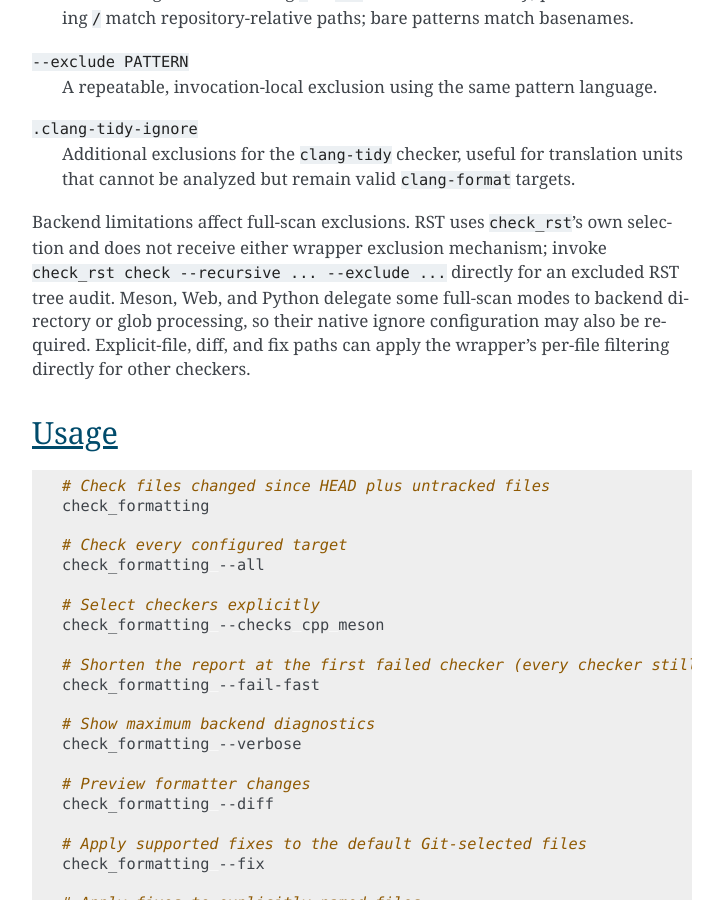
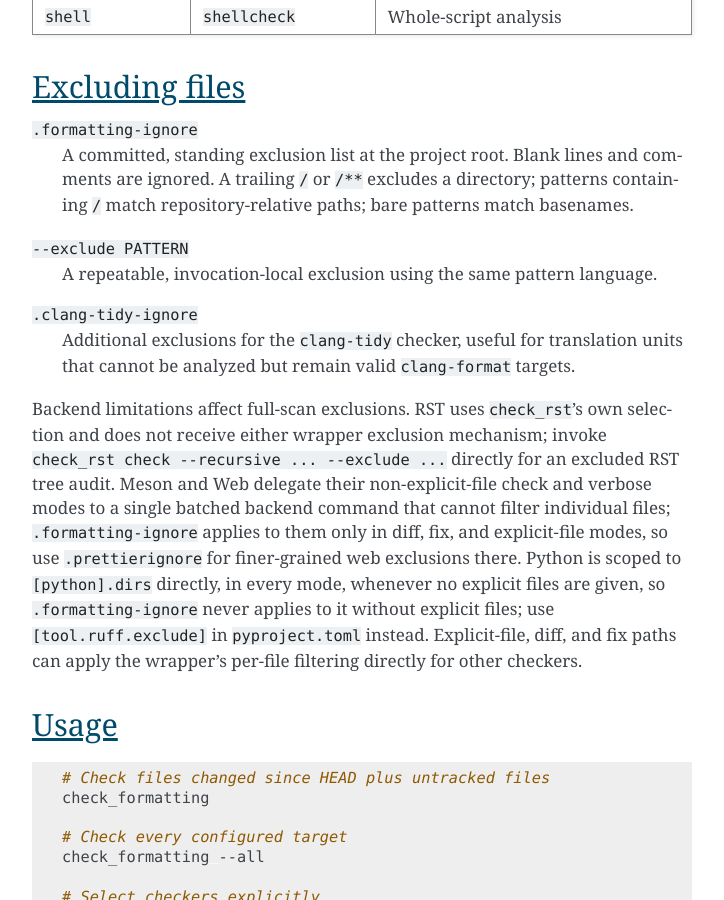
Before and after one commit to dememax/check_formatting, a Sphinx documentation site: the page built from docs/check_formatting.rst, in a window 1280 px wide and 900 px high, scrolled down 6655 px. Shown: the whole window, without its empty margins (388-1112 px from the left). Built offline with Sphinx 7.4.7, drawn with Linux system fonts in a browser that asks for light colours; some of the changed text lies outside the part shown.

Commit message:
docs: fix three gaps found by the check_rst documentation review
- Installation: note that --version/--help now print a copyright/license
  banner (added in 3bd9b8c, after this file was last updated).
- Registered checkers: note kconfig always runs with --pristine, forcing
  a real rebuild on every invocation.
- Excluding files: correct the Python .formatting-ignore claim — it never
  applies without explicit files, in every mode, not just 'some full-scan
  modes'; also spell out Meson/Web's diff-fix-explicit-only scope
  precisely instead of lumping all three together.

Co-Authored-By: Claude Sonnet 5 <noreply@anthropic.com>

```diff
--- a/docs/check_formatting.rst
+++ b/docs/check_formatting.rst
@@ -34,6 +34,10 @@ newer.  Install it from a clone with pip::
    python3.14 -m pip install /path/to/check_formatting
    check_formatting --help
    check_formatting --version
+
+``--version`` prints the release version followed by the copyright and
+license lines; the same two lines are appended to ``--help``'s epilog,
+mirroring check_rst's own ``--version``/``--help`` convention.
 
 For development, use an editable installation from the repository root::
 
@@ -118,6 +122,10 @@ Registered checkers
    * - ``yaml``
      - ``prettier``
      - ``[yaml].globs``
+
+Every ``kconfig`` combo always runs ``west build --cmake-only --pristine``,
+forcing a fresh Kconfig evaluation — and therefore a real rebuild — on every
+invocation rather than reusing cached ``.config`` state.
 
 ``kconfig``'s configured ``build_combos`` build concurrently in non-verbose
 mode.  Give each combo its own ``-d``/``--build-dir`` in ``args`` if it needs
@@ -341,10 +349,15 @@ Excluding files
 Backend limitations affect full-scan exclusions.  RST uses ``check_rst``'s own
 selection and does not receive either wrapper exclusion mechanism; invoke
 ``check_rst check --recursive ... --exclude ...`` directly for an excluded RST tree
-audit.  Meson, Web, and Python delegate some full-scan modes to backend
-directory or glob processing, so their native ignore configuration may also
-be required.  Explicit-file, diff, and fix paths can apply the wrapper's
-per-file filtering directly for other checkers.
+audit.  Meson and Web delegate their non-explicit-file check and verbose modes
+to a single batched backend command that cannot filter individual files;
+``.formatting-ignore`` applies to them only in diff, fix, and explicit-file
+modes, so use ``.prettierignore`` for finer-grained web exclusions there.
+Python is scoped to ``[python].dirs`` directly, in every mode, whenever no
+explicit files are given, so ``.formatting-ignore`` never applies to it
+without explicit files; use ``[tool.ruff.exclude]`` in ``pyproject.toml``
+instead.  Explicit-file, diff, and fix paths can apply the wrapper's per-file
+filtering directly for other checkers.
 
 *******
 Usage
```
